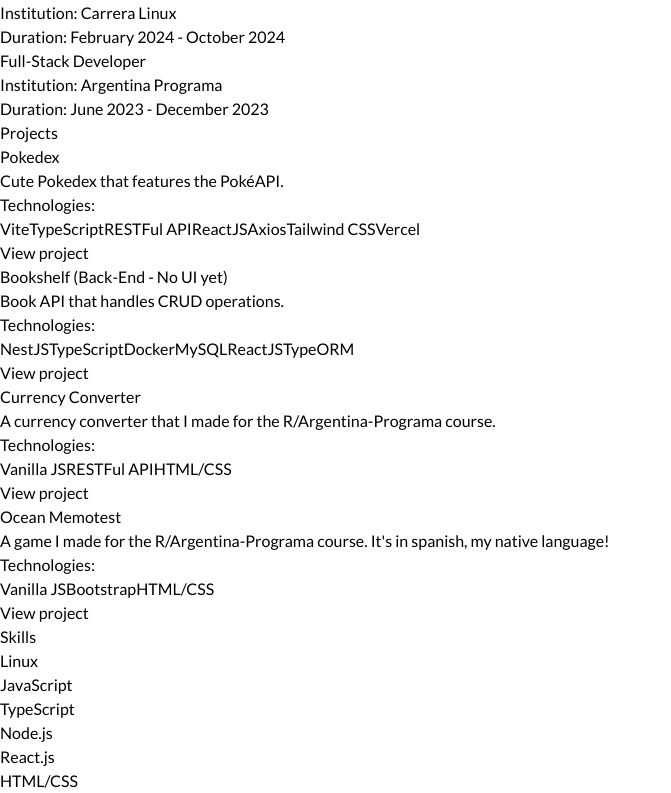
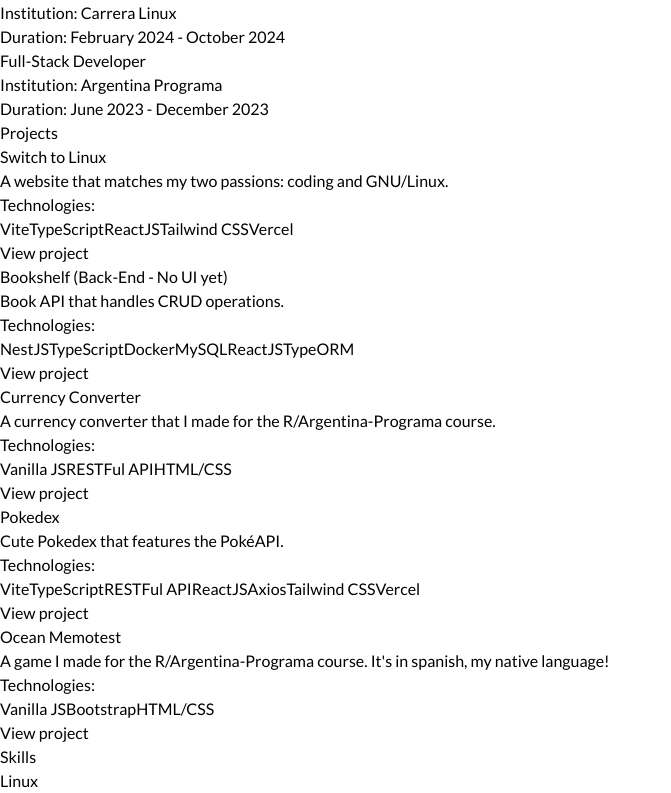
Before and after one commit to aronmilenait/milenasaron-portfolio, a React (Vite) app in the folder portfolio/: page / in a window 1280 px wide. Shown: the part 1027-1820 px from the top of the page, without its empty margins (0-671 px from the left). Built offline with nearby package versions, Linux system fonts and the light colour scheme.

Commit message:
Add new project

```diff
--- a/portfolio/src/data/projectsData.ts
+++ b/portfolio/src/data/projectsData.ts
@@ -1,17 +1,9 @@
 const projectsData = [
   {
-    title: "Pokedex",
-    description: "Cute Pokedex that features the PokéAPI.",
-    technologies: [
-      "Vite",
-      "TypeScript",
-      "RESTFul API",
-      "ReactJS",
-      "Axios",
-      "Tailwind CSS",
-      "Vercel",
-    ],
-    link: "https://pokedex-milenasaron.vercel.app/",
+    title: "Switch to Linux",
+    description: "A website that matches my two passions: coding and GNU/Linux.",
+    technologies: ["Vite", "TypeScript", "ReactJS", "Tailwind CSS", "Vercel"],
+    link: "https://switchtolinux.vercel.app/",
   },
   {
     title: "Bookshelf (Back-End - No UI yet)",
@@ -34,6 +26,20 @@
     link: "https://aronmilenait.github.io/currency_converter/",
   },
   {
+    title: "Pokedex",
+    description: "Cute Pokedex that features the PokéAPI.",
+    technologies: [
+      "Vite",
+      "TypeScript",
+      "RESTFul API",
+      "ReactJS",
+      "Axios",
+      "Tailwind CSS",
+      "Vercel",
+    ],
+    link: "https://pokedex-milenasaron.vercel.app/",
+  },
+  {
     title: "Ocean Memotest",
     description:
       "A game I made for the R/Argentina-Programa course. It's in spanish, my native language!",
--- a/portfolio/src/pages/Projects.tsx
+++ b/portfolio/src/pages/Projects.tsx
@@ -3,7 +3,7 @@
 const Projects: () => JSX.Element = () => {
   return (
     <section id="projects" className="bg-white py-8">
-      <div className="container mx-auto sm:text-left">
+      <div className="mx-auto max-w-4xl container sm:text-left">
         <h5 className="text-4xl font-bold mb-6 text-pink-950 text-center">
           Projects
         </h5>
```
